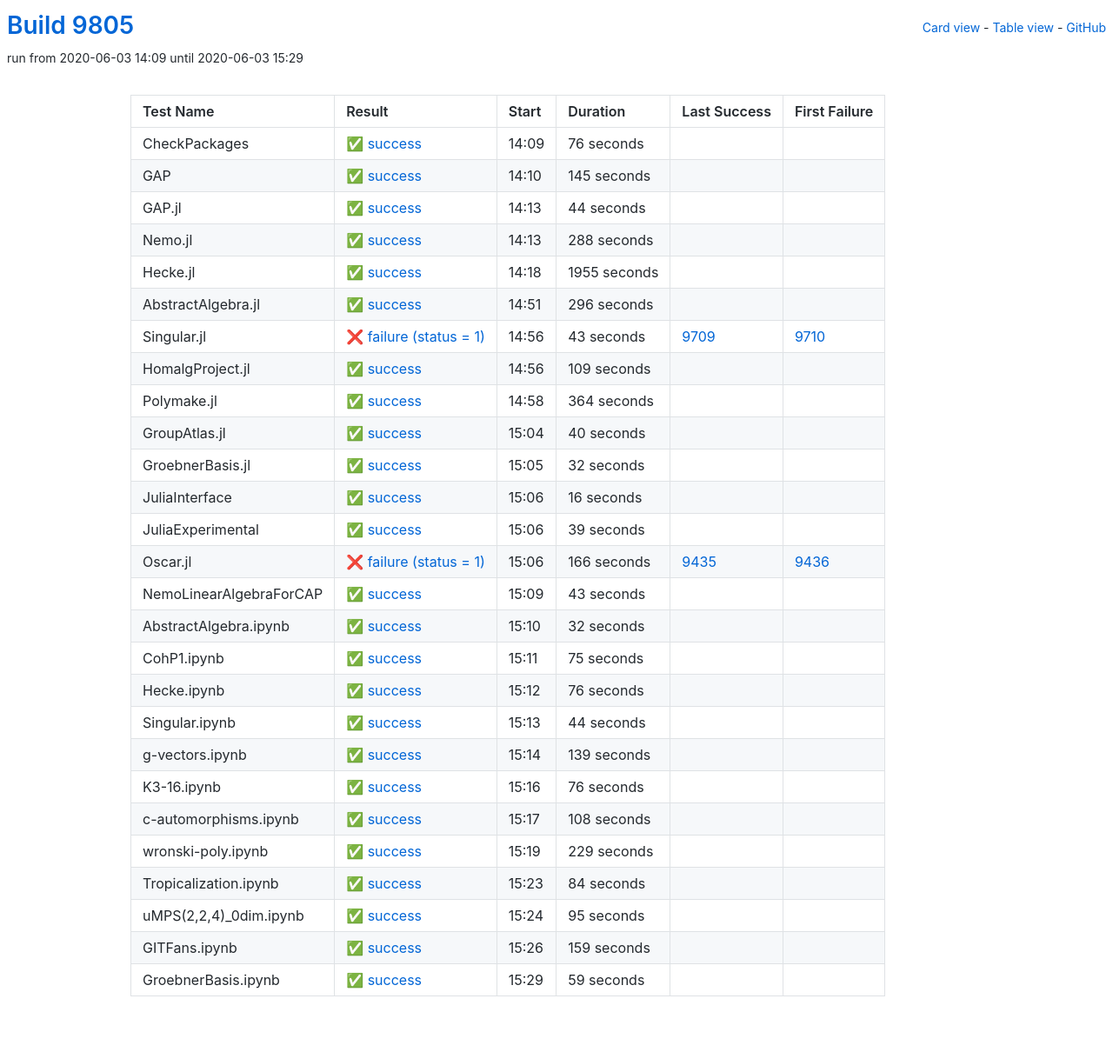
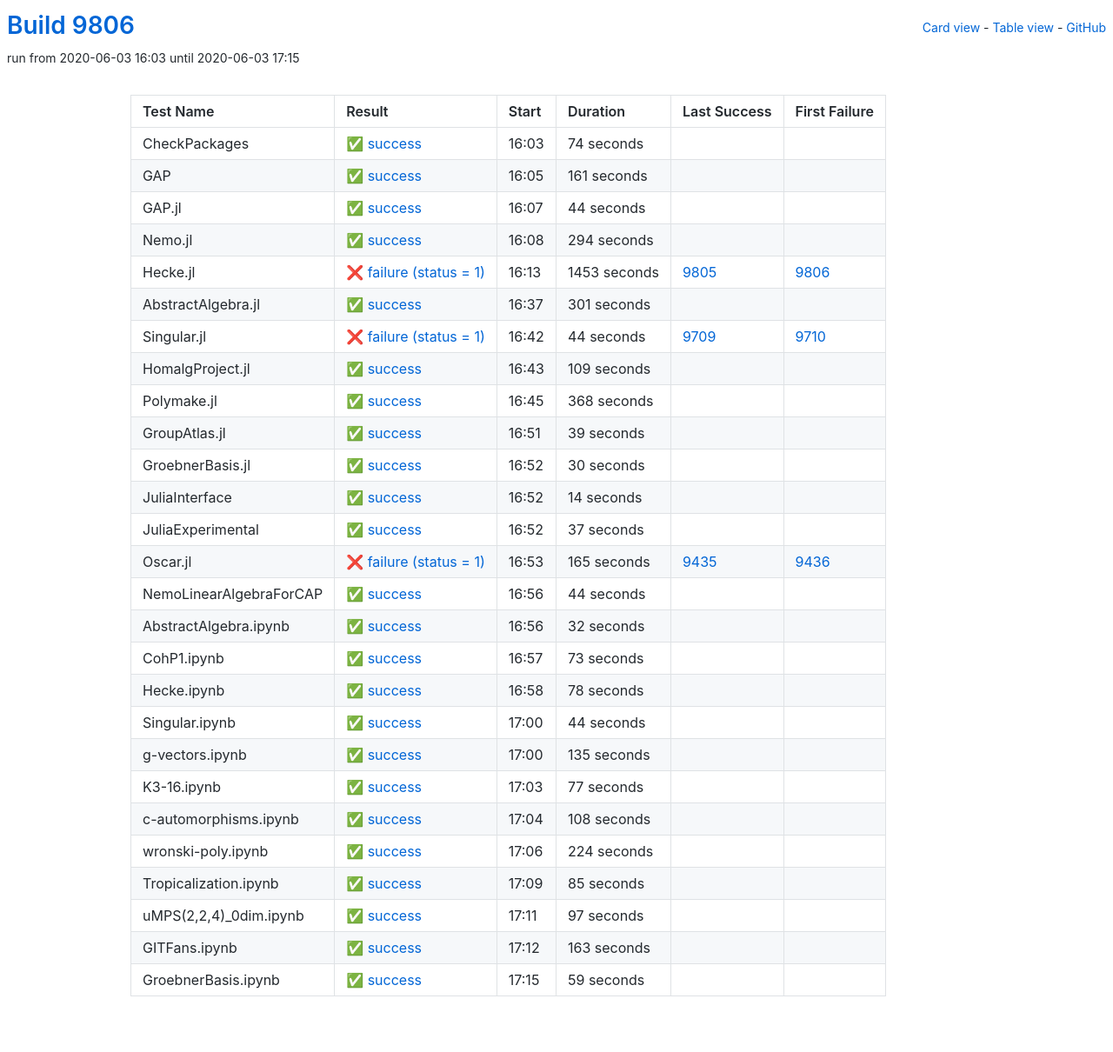
Before and after one commit to oscar-system/oscar-ci-status, a Jekyll site: the page built from table.html, in a window 1280 px wide. Shown: the whole page at 87% size. Built offline with Jekyll 4.4.1, drawn with Linux system fonts in a browser that asks for light colours.

Commit message:
Build 9806

```diff
--- a/_data/ci.yml
+++ b/_data/ci.yml
@@ -1,29 +1,29 @@
-build: 9805
-build_url: https://oscarci.mathematik.uni-kl.de/job/oscar/9805/
+build: 9806
+build_url: https://oscarci.mathematik.uni-kl.de/job/oscar/9806/
 job: oscar
 tests:
-- duration: 76
+- duration: 74
   exitcode: 0
   first_failure: false
   first_failure_url: null
   id: checkpackages
   last_success: false
   last_success_url: null
-  log: https://oscarci.mathematik.uni-kl.de/job/oscar/9805/artifact/logs/build-9805/CheckPackages.log
+  log: https://oscarci.mathematik.uni-kl.de/job/oscar/9806/artifact/logs/build-9806/CheckPackages.log
   name: CheckPackages
-  start: 2020-06-03 14:09
+  start: 2020-06-03 16:03
   status: success
   success: true
-- duration: 145
+- duration: 161
   exitcode: 0
   first_failure: false
   first_failure_url: null
   id: gap
   last_success: false
   last_success_url: null
-  log: https://oscarci.mathematik.uni-kl.de/job/oscar/9805/artifact/logs/build-9805/GAP.log
+  log: https://oscarci.mathematik.uni-kl.de/job/oscar/9806/artifact/logs/build-9806/GAP.log
   name: GAP
-  start: 2020-06-03 14:10
+  start: 2020-06-03 16:05
   status: success
   success: true
 - duration: 44
@@ -33,57 +33,57 @@
   id: gap-jl
   last_success: false
   last_success_url: null
-  log: https://oscarci.mathematik.uni-kl.de/job/oscar/9805/artifact/logs/build-9805/GAP.jl.log
+  log: https://oscarci.mathematik.uni-kl.de/job/oscar/9806/artifact/logs/build-9806/GAP.jl.log
   name: GAP.jl
-  start: 2020-06-03 14:13
+  start: 2020-06-03 16:07
   status: success
   success: true
-- duration: 288
+- duration: 294
   exitcode: 0
   first_failure: false
   first_failure_url: null
   id: nemo-jl
   last_success: false
   last_success_url: null
-  log: https://oscarci.mathematik.uni-kl.de/job/oscar/9805/artifact/logs/build-9805/Nemo.jl.log
+  log: https://oscarci.mathematik.uni-kl.de/job/oscar/9806/artifact/logs/build-9806/Nemo.jl.log
   name: Nemo.jl
-  start: 2020-06-03 14:13
+  start: 2020-06-03 16:08
   status: success
   success: true
-- duration: 1955
-  exitcode: 0
-  first_failure: false
-  first_failure_url: null
+- duration: 1453
+  exitcode: 1
+  first_failure: 9806
+  first_failure_url: https://oscarci.mathematik.uni-kl.de/job/oscar/9806/
   id: hecke-jl
-  last_success: false
-  last_success_url: null
-  log: https://oscarci.mathematik.uni-kl.de/job/oscar/9805/artifact/logs/build-9805/Hecke.jl.log
+  last_success: 9805
+  last_success_url: https://oscarci.mathematik.uni-kl.de/job/oscar/9805/
+  log: https://oscarci.mathematik.uni-kl.de/job/oscar/9806/artifact/logs/build-9806/Hecke.jl.log
   name: Hecke.jl
-  start: 2020-06-03 14:18
-  status: success
-  success: true
-- duration: 296
+  start: 2020-06-03 16:13
+  status: failure
+  success: false
+- duration: 301
   exitcode: 0
   first_failure: false
   first_failure_url: null
   id: abstractalgebra-jl
   last_success: false
   last_success_url: null
-  log: https://oscarci.mathematik.uni-kl.de/job/oscar/9805/artifact/logs/build-9805/AbstractAlgebra.jl.log
+  log: https://oscarci.mathematik.uni-kl.de/job/oscar/9806/artifact/logs/build-9806/AbstractAlgebra.jl.log
   name: AbstractAlgebra.jl
-  start: 2020-06-03 14:51
+  start: 2020-06-03 16:37
   status: success
   success: true
-- duration: 43
+- duration: 44
   exitcode: 1
   first_failure: 9710
   first_failure_url: https://oscarci.mathematik.uni-kl.de/job/oscar/9710/
   id: singular-jl
   last_success: 9709
   last_success_url: https://oscarci.mathematik.uni-kl.de/job/oscar/9709/
-  log: https://oscarci.mathematik.uni-kl.de/job/oscar/9805/artifact/logs/build-9805/Singular.jl.log
+  log: https://oscarci.mathematik.uni-kl.de/job/oscar/9806/artifact/logs/build-9806/Singular.jl.log
   name: Singular.jl
-  start: 2020-06-03 14:56
+  start: 2020-06-03 16:42
   status: failure
   success: false
 - duration: 109
@@ -93,93 +93,93 @@
   id: homalgproject-jl
   last_success: false
   last_success_url: null
-  log: https://oscarci.mathematik.uni-kl.de/job/oscar/9805/artifact/logs/build-9805/HomalgProject.jl.log
+  log: https://oscarci.mathematik.uni-kl.de/job/oscar/9806/artifact/logs/build-9806/HomalgProject.jl.log
   name: HomalgProject.jl
-  start: 2020-06-03 14:56
+  start: 2020-06-03 16:43
   status: success
   success: true
-- duration: 364
+- duration: 368
   exitcode: 0
   first_failure: false
   first_failure_url: null
   id: polymake-jl
   last_success: false
   last_success_url: null
-  log: https://oscarci.mathematik.uni-kl.de/job/oscar/9805/artifact/logs/build-9805/Polymake.jl.log
+  log: https://oscarci.mathematik.uni-kl.de/job/oscar/9806/artifact/logs/build-9806/Polymake.jl.log
   name: Polymake.jl
-  start: 2020-06-03 14:58
+  start: 2020-06-03 16:45
   status: success
   success: true
-- duration: 40
+- duration: 39
   exitcode: 0
   first_failure: false
   first_failure_url: null
   id: groupatlas-jl
   last_success: false
   last_success_url: null
-  log: https://oscarci.mathematik.uni-kl.de/job/oscar/9805/artifact/logs/build-9805/GroupAtlas.jl.log
+  log: https://oscarci.mathematik.uni-kl.de/job/oscar/9806/artifact/logs/build-9806/GroupAtlas.jl.log
   name: GroupAtlas.jl
-  start: 2020-06-03 15:04
+  start: 2020-06-03 16:51
   status: success
   success: true
-- duration: 32
+- duration: 30
   exitcode: 0
   first_failure: false
   first_failure_url: null
   id: groebnerbasis-jl
   last_success: false
   last_success_url: null
-  log: https://oscarci.mathematik.uni-kl.de/job/oscar/9805/artifact/logs/build-9805/GroebnerBasis.jl.log
+  log: https://oscarci.mathematik.uni-kl.de/job/oscar/9806/artifact/logs/build-9806/GroebnerBasis.jl.log
   name: GroebnerBasis.jl
-  start: 2020-06-03 15:05
+  start: 2020-06-03 16:52
   status: success
   success: true
-- duration: 16
+- duration: 14
   exitcode: 0
   first_failure: false
   first_failure_url: null
   id: juliainterface
   last_success: false
   last_success_url: null
-  log: https://oscarci.mathematik.uni-kl.de/job/oscar/9805/artifact/logs/build-9805/JuliaInterface.log
+  log: https://oscarci.mathematik.uni-kl.de/job/oscar/9806/artifact/logs/build-9806/JuliaInterface.log
   name: JuliaInterface
-  start: 2020-06-03 15:06
+  start: 2020-06-03 16:52
   status: success
   success: true
-- duration: 39
+- duration: 37
   exitcode: 0
   first_failure: false
   first_failure_url: null
   id: juliaexperimental
   last_success: false
   last_success_url: null
-  log: https://oscarci.mathematik.uni-kl.de/job/oscar/9805/artifact/logs/build-9805/JuliaExperimental.log
+  log: https://oscarci.mathematik.uni-kl.de/job/oscar/9806/artifact/logs/build-9806/JuliaExperimental.log
   name: JuliaExperimental
-  start: 2020-06-03 15:06
+  start: 2020-06-03 16:52
   status: success
   success: true
-- duration: 166
+- duration: 165
   exitcode: 1
   first_failure: 9436
   first_failure_url: https://oscarci.mathematik.uni-kl.de/job/oscar/9436/
   id: oscar-jl
   last_success: 9435
   last_success_url: https://oscarci.mathematik.uni-kl.de/job/oscar/9435/
-  log: https://oscarci.mathematik.uni-kl.de/job/oscar/9805/artifact/logs/build-9805/Oscar.jl.log
+  log: https://oscarci.mathematik.uni-kl.de/job/oscar/9806/artifact/logs/build-9806/Oscar.jl.log
   name: Oscar.jl
-  start: 2020-06-03 15:06
+  start: 2020-06-03 16:53
   status: failure
   success: false
-- duration: 43
+- duration: 44
   exitcode: 0
   first_failure: false
   first_failure_url: null
   id: nemolinearalgebraforcap
   last_success: false
   last_success_url: null
-  log: https://oscarci.mathematik.uni-kl.de/job/oscar/9805/artifact/logs/build-9805/NemoLinearAlgebraForCAP.log
+  log: https://oscarci.mathematik.uni-kl.de/job/oscar/9806/artifact/logs/build-9806/NemoLinearAlgebraForCAP.log
   name: NemoLinearAlgebraForCAP
-  start: 2020-06-03 15:09
+  start: 2020-06-03 16:56
   status: success
   success: true
 - duration: 32
@@ -189,33 +189,33 @@
   id: abstractalgebra-ipynb
   last_success: false
   last_success_url: null
-  log: https://oscarci.mathematik.uni-kl.de/job/oscar/9805/artifact/logs/build-9805/AbstractAlgebra.ipynb.log
+  log: https://oscarci.mathematik.uni-kl.de/job/oscar/9806/artifact/logs/build-9806/AbstractAlgebra.ipynb.log
   name: AbstractAlgebra.ipynb
-  start: 2020-06-03 15:10
+  start: 2020-06-03 16:56
   status: success
   success: true
-- duration: 75
+- duration: 73
   exitcode: 0
   first_failure: false
   first_failure_url: null
   id: cohp1-ipynb
   last_success: false
   last_success_url: null
-  log: https://oscarci.mathematik.uni-kl.de/job/oscar/9805/artifact/logs/build-9805/CohP1.ipynb.log
+  log: https://oscarci.mathematik.uni-kl.de/job/oscar/9806/artifact/logs/build-9806/CohP1.ipynb.log
   name: CohP1.ipynb
-  start: 2020-06-03 15:11
+  start: 2020-06-03 16:57
   status: success
   success: true
-- duration: 76
+- duration: 78
   exitcode: 0
   first_failure: false
   first_failure_url: null
   id: hecke-ipynb
   last_success: false
   last_success_url: null
-  log: https://oscarci.mathematik.uni-kl.de/job/oscar/9805/artifact/logs/build-9805/Hecke.ipynb.log
+  log: https://oscarci.mathematik.uni-kl.de/job/oscar/9806/artifact/logs/build-9806/Hecke.ipynb.log
   name: Hecke.ipynb
-  start: 2020-06-03 15:12
+  start: 2020-06-03 16:58
   status: success
   success: true
 - duration: 44
@@ -225,33 +225,33 @@
   id: singular-ipynb
   last_success: false
   last_success_url: null
-  log: https://oscarci.mathematik.uni-kl.de/job/oscar/9805/artifact/logs/build-9805/Singular.ipynb.log
+  log: https://oscarci.mathematik.uni-kl.de/job/oscar/9806/artifact/logs/build-9806/Singular.ipynb.log
   name: Singular.ipynb
-  start: 2020-06-03 15:13
+  start: 2020-06-03 17:00
   status: success
   success: true
-- duration: 139
+- duration: 135
   exitcode: 0
   first_failure: false
   first_failure_url: null
   id: g-vectors-ipynb
   last_success: false
   last_success_url: null
-  log: https://oscarci.mathematik.uni-kl.de/job/oscar/9805/artifact/logs/build-9805/g-vectors.ipynb.log
+  log: https://oscarci.mathematik.uni-kl.de/job/oscar/9806/artifact/logs/build-9806/g-vectors.ipynb.log
   name: g-vectors.ipynb
-  start: 2020-06-03 15:14
+  start: 2020-06-03 17:00
   status: success
   success: true
-- duration: 76
+- duration: 77
   exitcode: 0
   first_failure: false
   first_failure_url: null
   id: k3-16-ipynb
   last_success: false
   last_success_url: null
-  log: https://oscarci.mathematik.uni-kl.de/job/oscar/9805/artifact/logs/build-9805/K3-16.ipynb.log
+  log: https://oscarci.mathematik.uni-kl.de/job/oscar/9806/artifact/logs/build-9806/K3-16.ipynb.log
   name: K3-16.ipynb
-  start: 2020-06-03 15:16
+  start: 2020-06-03 17:03
   status: success
   success: true
 - duration: 108
@@ -261,57 +261,57 @@
   id: c-automorphisms-ipynb
   last_success: false
   last_success_url: null
-  log: https://oscarci.mathematik.uni-kl.de/job/oscar/9805/artifact/logs/build-9805/c-automorphisms.ipynb.log
+  log: https://oscarci.mathematik.uni-kl.de/job/oscar/9806/artifact/logs/build-9806/c-automorphisms.ipynb.log
   name: c-automorphisms.ipynb
-  start: 2020-06-03 15:17
+  start: 2020-06-03 17:04
   status: success
   success: true
-- duration: 229
+- duration: 224
   exitcode: 0
   first_failure: false
   first_failure_url: null
   id: wronski-poly-ipynb
   last_success: false
   last_success_url: null
-  log: https://oscarci.mathematik.uni-kl.de/job/oscar/9805/artifact/logs/build-9805/wronski-poly.ipynb.log
+  log: https://oscarci.mathematik.uni-kl.de/job/oscar/9806/artifact/logs/build-9806/wronski-poly.ipynb.log
   name: wronski-poly.ipynb
-  start: 2020-06-03 15:19
+  start: 2020-06-03 17:06
   status: success
   success: true
-- duration: 84
+- duration: 85
   exitcode: 0
   first_failure: false
   first_failure_url: null
   id: tropicalization-ipynb
   last_success: false
   last_success_url: null
-  log: https://oscarci.mathematik.uni-kl.de/job/oscar/9805/artifact/logs/build-9805/Tropicalization.ipynb.log
+  log: https://oscarci.mathematik.uni-kl.de/job/oscar/9806/artifact/logs/build-9806/Tropicalization.ipynb.log
   name: Tropicalization.ipynb
-  start: 2020-06-03 15:23
+  start: 2020-06-03 17:09
   status: success
   success: true
-- duration: 95
+- duration: 97
   exitcode: 0
   first_failure: false
   first_failure_url: null
   id: umps-2-2-4-0dim-ipynb
   last_success: false
   last_success_url: null
-  log: https://oscarci.mathematik.uni-kl.de/job/oscar/9805/artifact/logs/build-9805/uMPS-2-2-4-_0dim.ipynb.log
+  log: https://oscarci.mathematik.uni-kl.de/job/oscar/9806/artifact/logs/build-9806/uMPS-2-2-4-_0dim.ipynb.log
   name: uMPS(2,2,4)_0dim.ipynb
-  start: 2020-06-03 15:24
+  start: 2020-06-03 17:11
   status: success
   success: true
-- duration: 159
+- duration: 163
   exitcode: 0
   first_failure: false
   first_failure_url: null
   id: gitfans-ipynb
   last_success: false
   last_success_url: null
-  log: https://oscarci.mathematik.uni-kl.de/job/oscar/9805/artifact/logs/build-9805/GITFans.ipynb.log
+  log: https://oscarci.mathematik.uni-kl.de/job/oscar/9806/artifact/logs/build-9806/GITFans.ipynb.log
   name: GITFans.ipynb
-  start: 2020-06-03 15:26
+  start: 2020-06-03 17:12
   status: success
   success: true
 - duration: 59
@@ -321,8 +321,8 @@
   id: groebnerbasis-ipynb
   last_success: false
   last_success_url: null
-  log: https://oscarci.mathematik.uni-kl.de/job/oscar/9805/artifact/logs/build-9805/GroebnerBasis.ipynb.log
+  log: https://oscarci.mathematik.uni-kl.de/job/oscar/9806/artifact/logs/build-9806/GroebnerBasis.ipynb.log
   name: GroebnerBasis.ipynb
-  start: 2020-06-03 15:29
+  start: 2020-06-03 17:15
   status: success
   success: true
```
Also changed, not shown: README.md.
